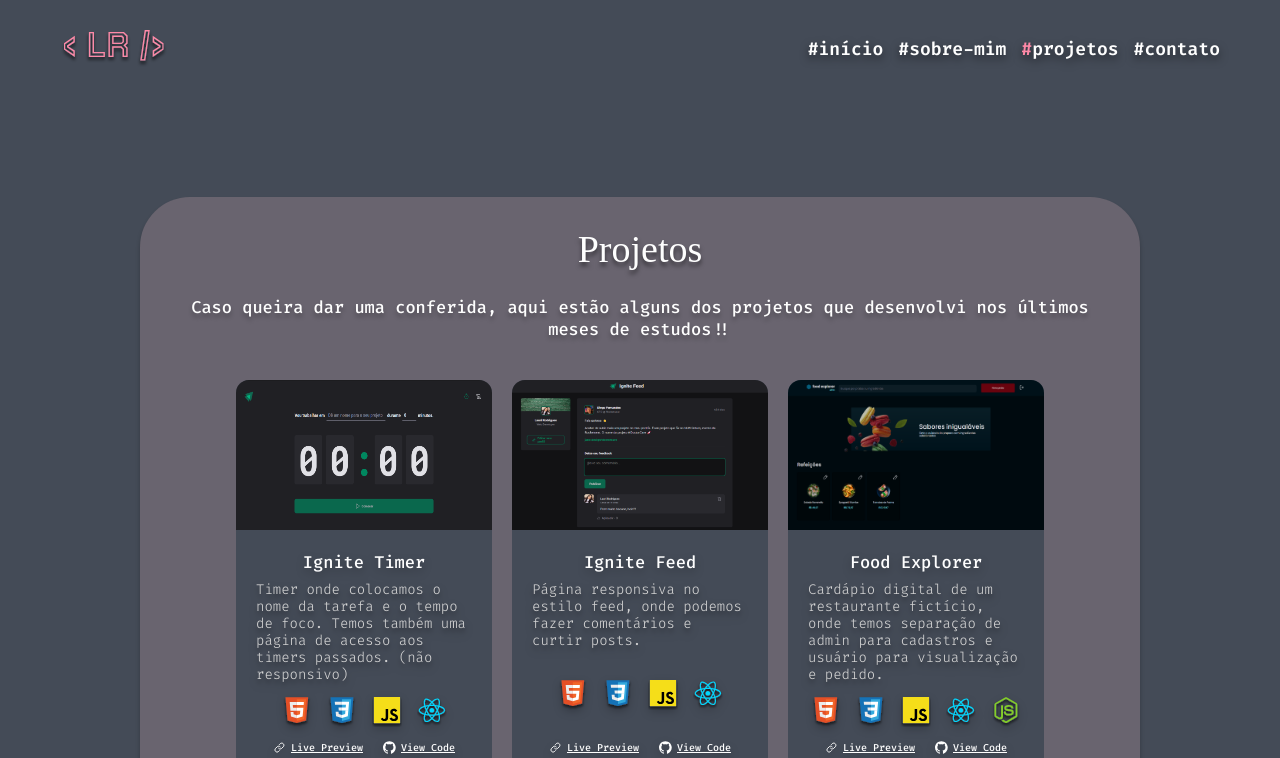
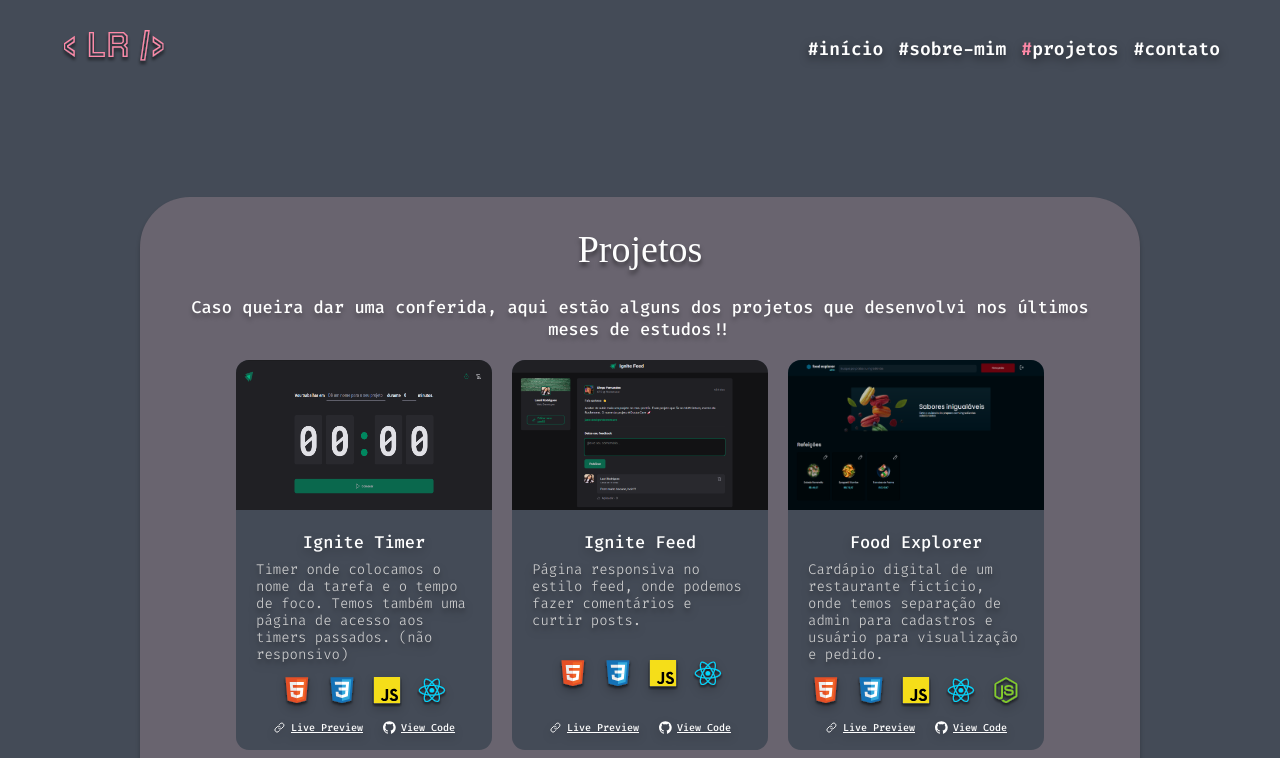
Before and after one commit to LauriRodrigues/portfolio, a React (Vite) app: page /projetos in a window 1280 px wide. Shown: the top 758 px of the page. Built offline with nearby package versions, Linux system fonts and the light colour scheme; a web font is replaced by a local one.

Commit message:
carousel padding fix

```diff
--- a/src/components/Carousel/styles.js
+++ b/src/components/Carousel/styles.js
@@ -4,7 +4,7 @@ export const Container = styled.div`
   display: flex;
   flex-direction: row;
   gap: 2rem;
-  padding: 2rem;
+  padding: 0;
   flex-wrap: wrap;
   justify-content: center;
   align-items: center;
```
